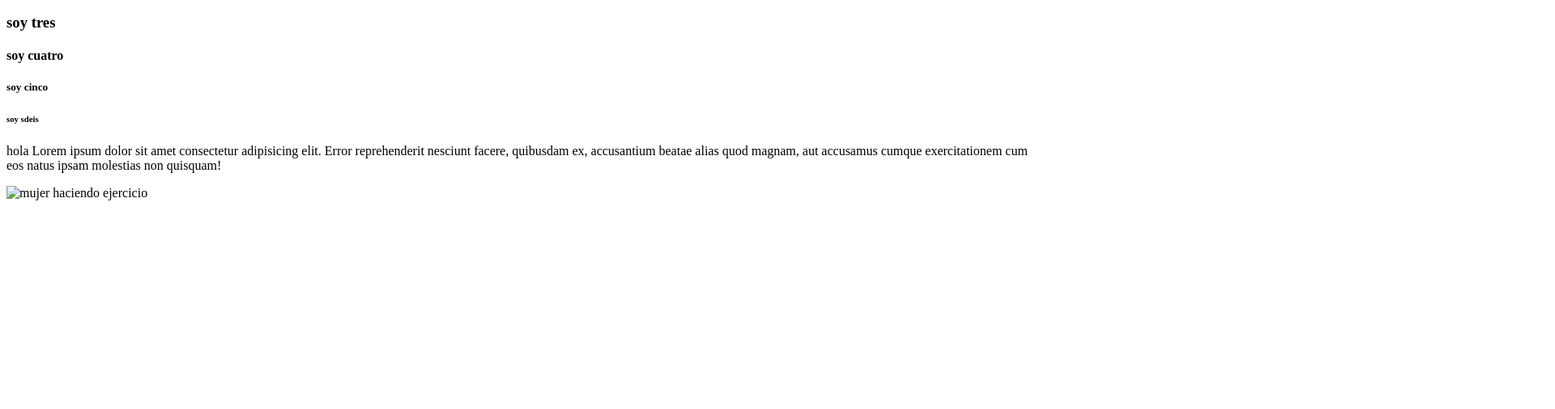
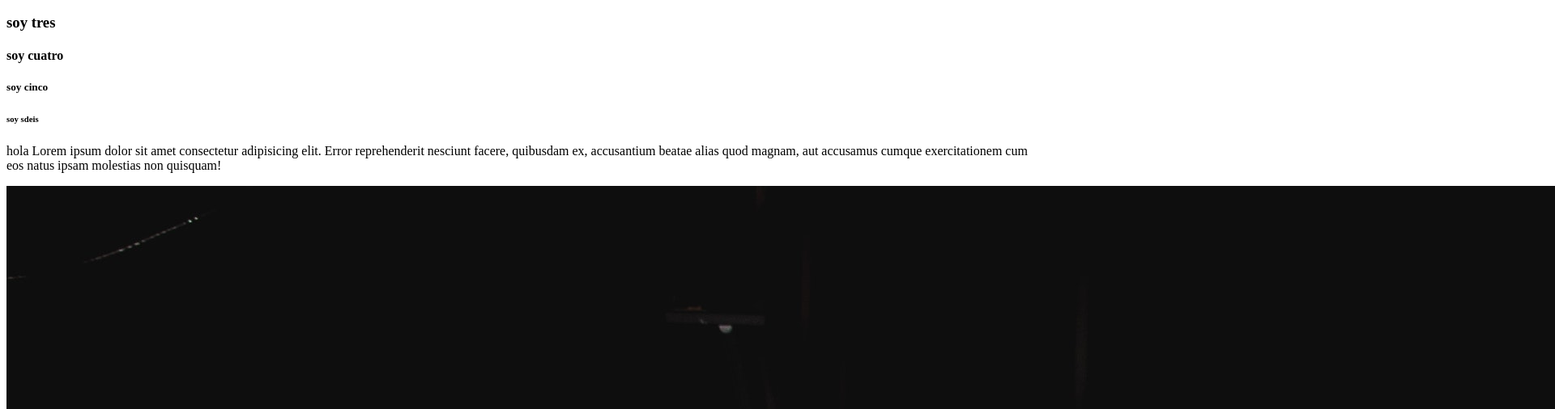
Before and after one commit to maxi790/repo, a plain HTML site: page index.html in a window 1280 px wide. Shown: the part 110-616 px from the top of the page at 81% size, 1920 px wide, since content can reach past the window. Drawn offline with Linux system fonts and the light colour scheme.

Commit message:
guardado

```diff
--- a/index.html
+++ b/index.html
@@ -19,6 +19,6 @@
     <h6>soy sdeis</h6>
     <span></span>
     <p>hola Lorem ipsum dolor sit amet consectetur adipisicing elit. Error reprehenderit nesciunt facere, quibusdam ex, accusantium beatae alias quod magnam, aut accusamus cumque exercitationem cum eos natus ipsam molestias non quisquam!</p>
-    <img class img="b3.jpg" alt="mujer haciendo ejercicio">
+    <img src="b3.jpg" alt="mujer haciendo ejercicio">
 </body>
 </html>
```
